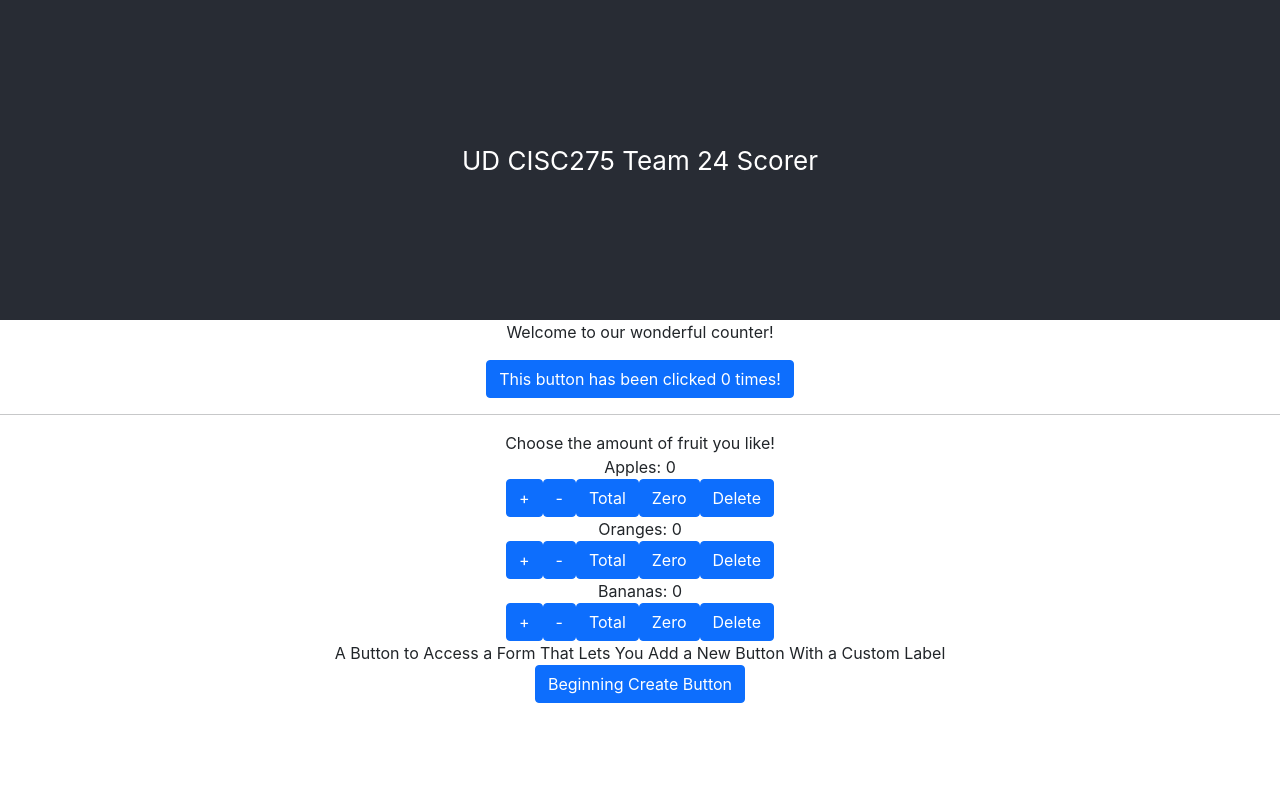
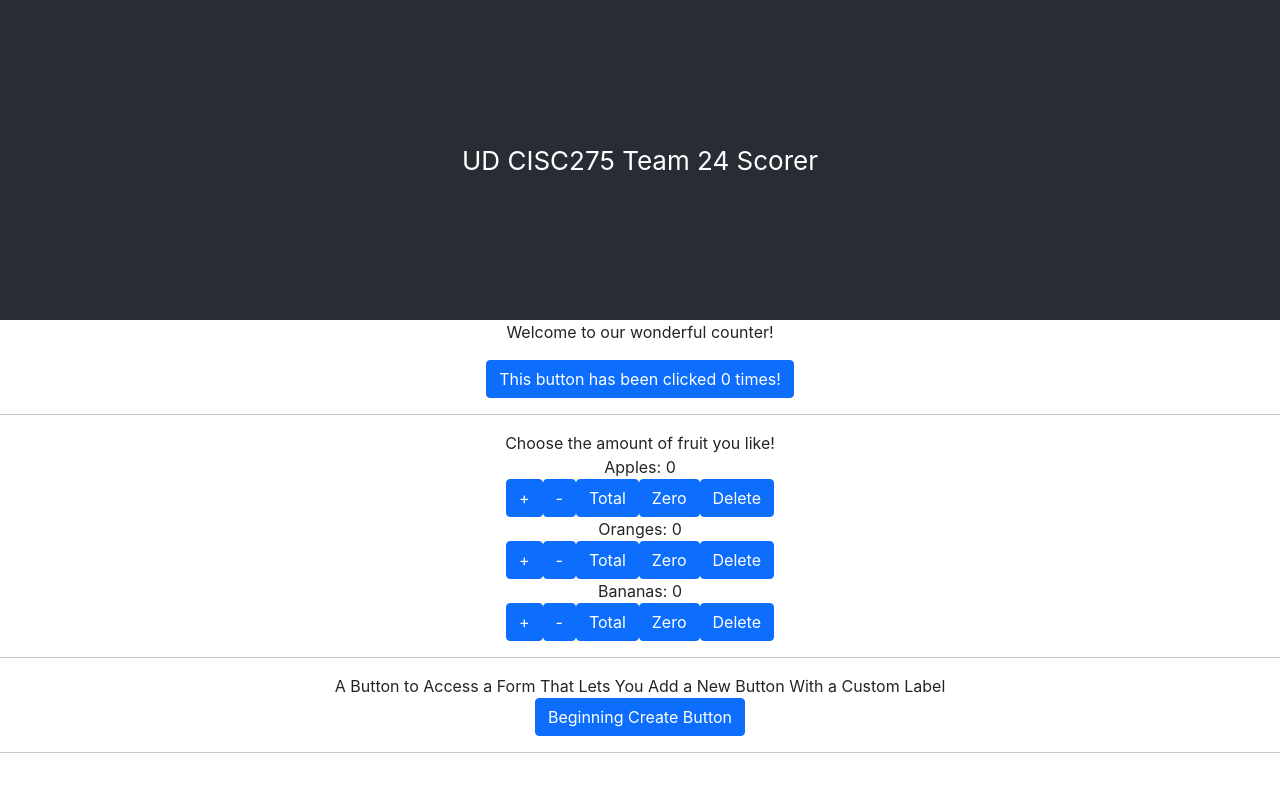
Before and after one commit to weldindunn/team-24-scorer, a React (Create React App) app: page / in a window 1280 px wide. Shown: the top 792 px of the page. Built offline with nearby package versions, Linux system fonts and the light colour scheme.

Commit message:
Update the dividing line

```diff
--- a/src/App.tsx
+++ b/src/App.tsx
@@ -21,7 +21,11 @@ function App(): JSX.Element {
                     <FruitCounter name={"Apples"}></FruitCounter>
                     <FruitCounter name={"Oranges"}></FruitCounter>
                     <FruitCounter name="Bananas"></FruitCounter>
+                    <hr />
+                </div>
+                <div>
                     <Access_and_Add></Access_and_Add>
+                    <hr />
                 </div>
             </div>
         </div>
```
